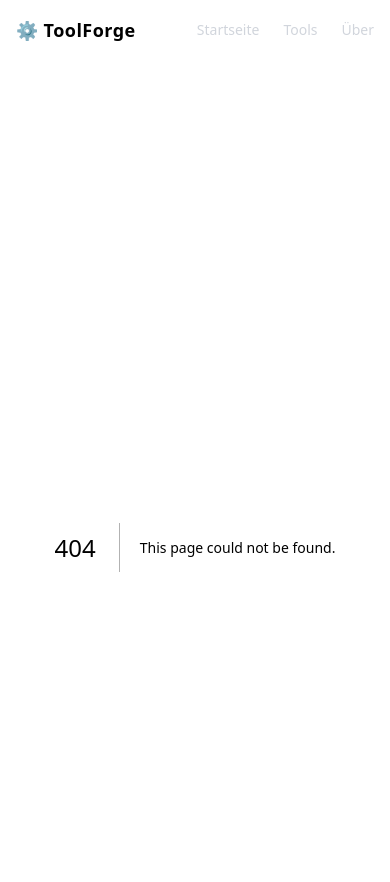
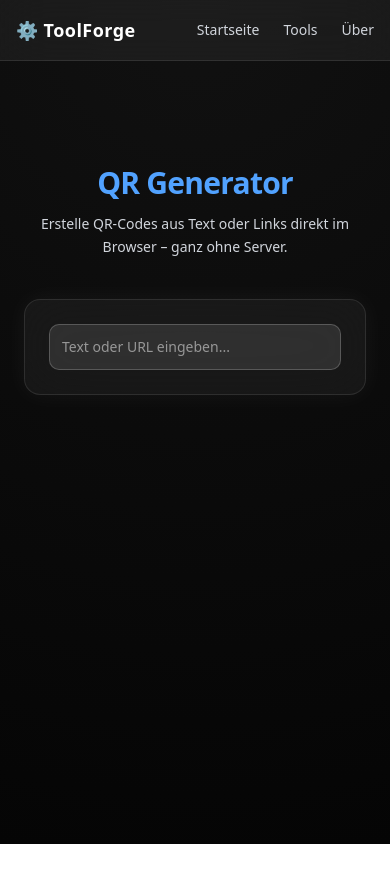
Before and after one commit to 30jannik06/Toolforge, a Next.js app: page /tools/qr-generator in a window 390 px wide. Before the commit this address had no page. Shown: the top 882 px of the page. After the commit the page ends 844 px from the top, so only its background shows below. Built offline with nearby package versions, Linux system fonts and the light colour scheme.

Commit message:
Add QrGeneratorPage component with input field, animated QR code display, and responsive layout

```diff
--- /dev/null
+++ b/src/app/tools/qr-generator/page.tsx
@@ -0,0 +1,36 @@
+"use client";
+
+import React, { useState } from "react";
+import { motion } from "framer-motion";
+import { ToolLayout } from "@/components/tool-layout";
+import QRCode from "react-qr-code";
+
+export default function QrGeneratorPage() {
+    const [text, setText] = useState("");
+
+    return (
+        <ToolLayout
+            title="QR Generator"
+            description="Erstelle QR-Codes aus Text oder Links direkt im Browser – ganz ohne Server."
+        >
+            <div className="flex flex-col items-center gap-6">
+                <input
+                    type="text"
+                    placeholder="Text oder URL eingeben..."
+                    value={text}
+                    onChange={(e) => setText(e.target.value)}
+                    className="w-full bg-white/10 border border-white/20 rounded-lg p-3 text-sm outline-none focus:ring-2 focus:ring-blue-500"
+                />
+                {text && (
+                    <motion.div
+                        initial={{ opacity: 0 }}
+                        animate={{ opacity: 1 }}
+                        className="p-4 bg-white rounded-lg"
+                    >
+                        <QRCode value={text} size={180} />
+                    </motion.div>
+                )}
+            </div>
+        </ToolLayout>
+    );
+}
```
